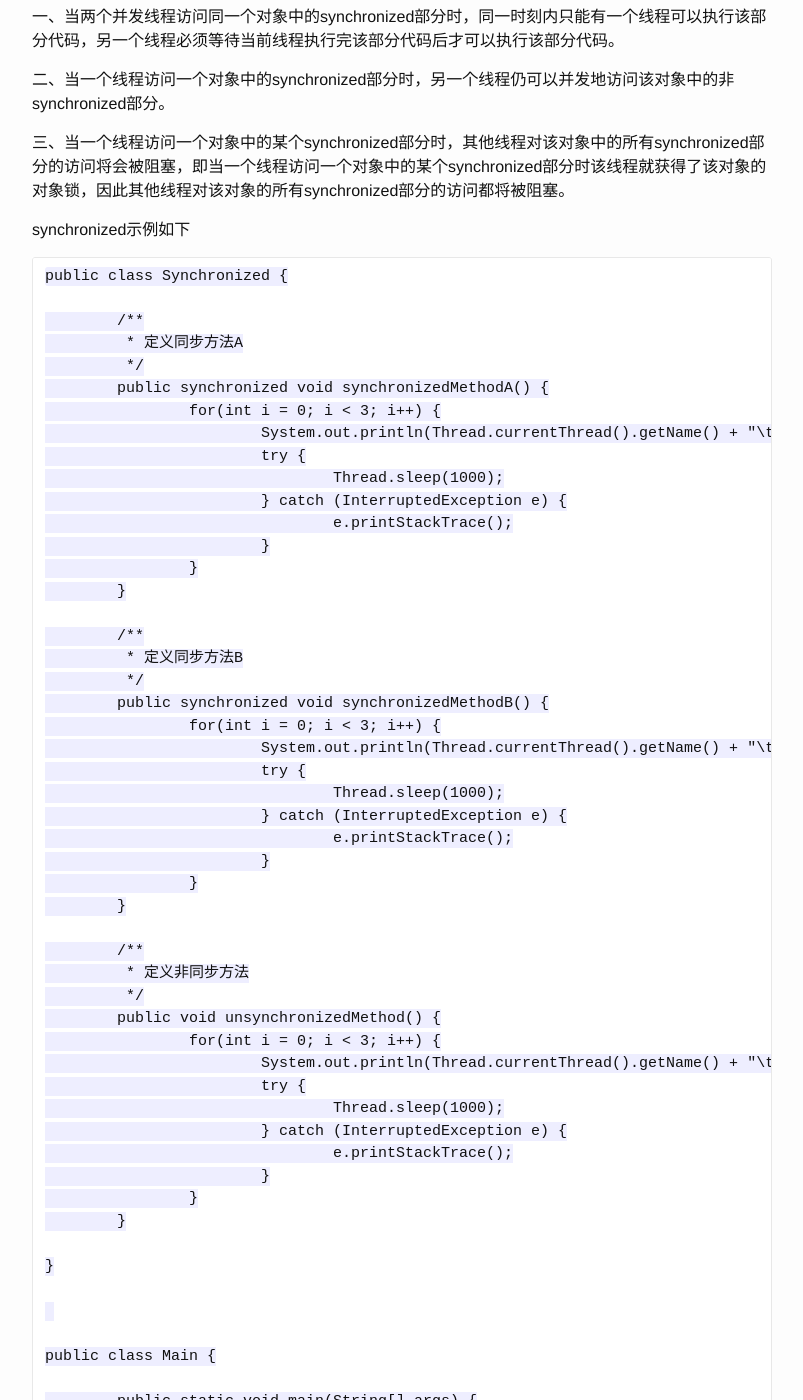
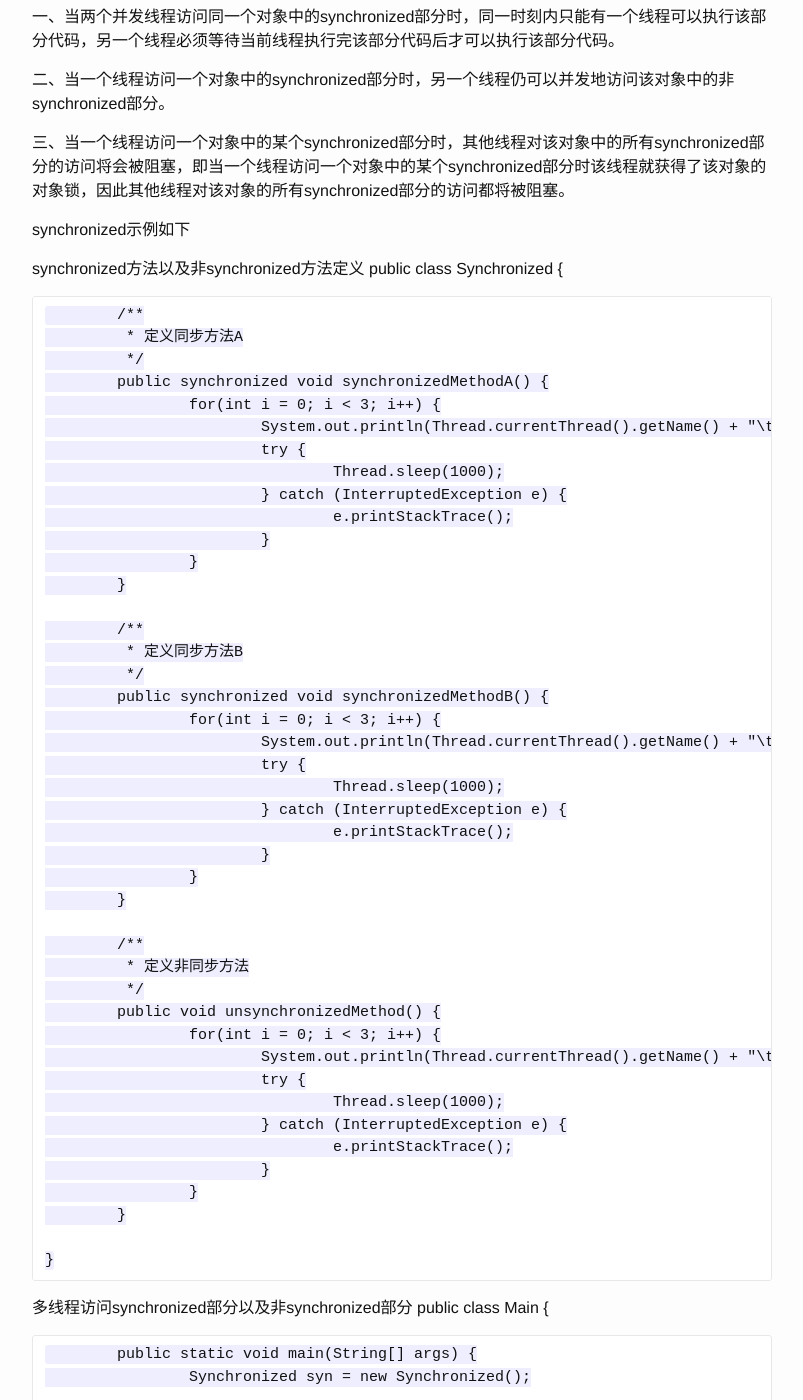
Before and after one commit to E1110CNotFound/E1110CNotFound.github.io, a Jekyll site: the page built from _posts/2015-01-29-Java synchronized学习.markdown, in a window 1280 px wide and 1400 px high, scrolled down 644 px. Shown: the whole window, without its empty margins (238-1041 px from the left). Built offline with Jekyll 4.4.1, drawn with Linux system fonts in a browser that asks for light colours; some of the changed text lies outside the part shown.

Commit message:
commit a blog

```diff
--- a/_posts/2015-01-29-Java synchronized学习.markdown
+++ b/_posts/2015-01-29-Java synchronized学习.markdown
@@ -33,6 +33,7 @@ synchronized是Java语言中的关键字，当用synchronized来修饰一个方
 
 synchronized示例如下
 
+synchronized方法以及非synchronized方法定义
 	public class Synchronized {
 
 		/**
@@ -79,8 +80,7 @@ synchronized示例如下
 
 	}
 
-
-
+多线程访问synchronized部分以及非synchronized部分
 	public class Main {
 
 		public static void main(String[] args) {
```
